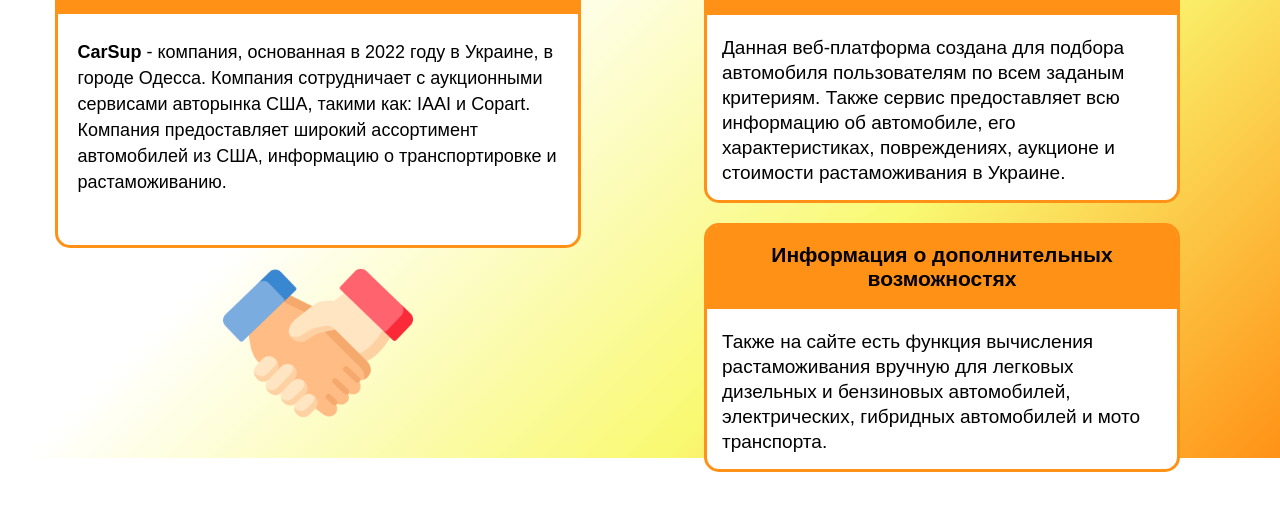
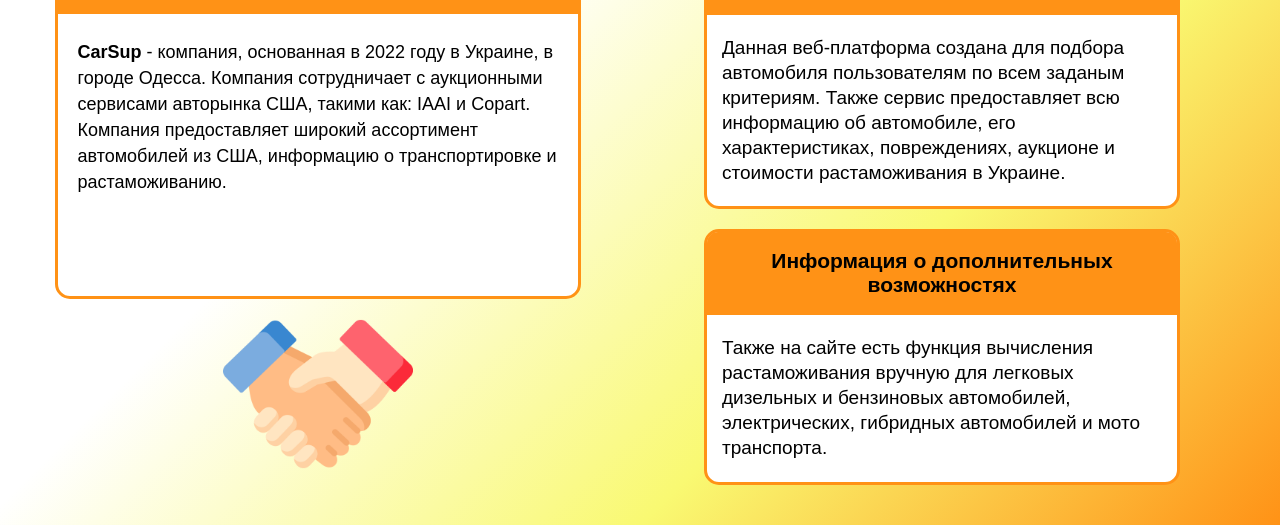
Before and after one commit to No1Nero/CarSup, a React app: page /company in a window 1280 px wide. Shown: the part 350-875 px from the top of the page. Before the commit the page ends 822 px from the top, so only its background shows below. Built offline with nearby package versions, Linux system fonts and the light colour scheme.

Commit message:
added adaptive height

```diff
--- a/src/views/ChosenView.module.css
+++ b/src/views/ChosenView.module.css
@@ -1,6 +1,6 @@
 .wrapper{
     position: absolute;
-    height: 88.5vh;
+    height: 88.4vh;
     width: 100%;
     background: rgb(255,255,255);
     background: -moz-linear-gradient(left,  rgba(255,255,255,1) 0%, rgba(255,255,255,1) 25%, rgba(249,249,114,1) 81%, rgba(255,146,22,1) 100%);
--- a/src/views/CompanyView.module.css
+++ b/src/views/CompanyView.module.css
@@ -1,7 +1,6 @@
 .wrapper{
     display: flex;
-    padding: 40px 100px 20px 30px;
-    height: 82vh;
+    padding: 40px 100px 30px 30px;
     justify-content: space-between;
     background: rgb(255,255,255);
     background: -moz-linear-gradient(-45deg,  rgba(255,255,255,1) 0%, rgba(255,255,255,1) 37%, rgba(249,249,114,1) 69%, rgba(255,146,22,1) 100%);
--- a/src/views/HomeView.module.css
+++ b/src/views/HomeView.module.css
@@ -78,7 +78,7 @@
     flex-direction: column;
     justify-content: center;
     align-items: center;
-    padding-top: 60px;
+    padding-top: 30px;
     background: rgb(255,146,22);
     background: -moz-linear-gradient(-45deg,  rgba(255,146,22,1) 0%, rgba(249,249,114,1) 31%, rgba(255,255,255,1) 63%, rgba(255,255,255,1) 100%);
     background: -webkit-linear-gradient(-45deg,  rgba(255,146,22,1) 0%,rgba(249,249,114,1) 31%,rgba(255,255,255,1) 63%,rgba(255,255,255,1) 100%);
```
